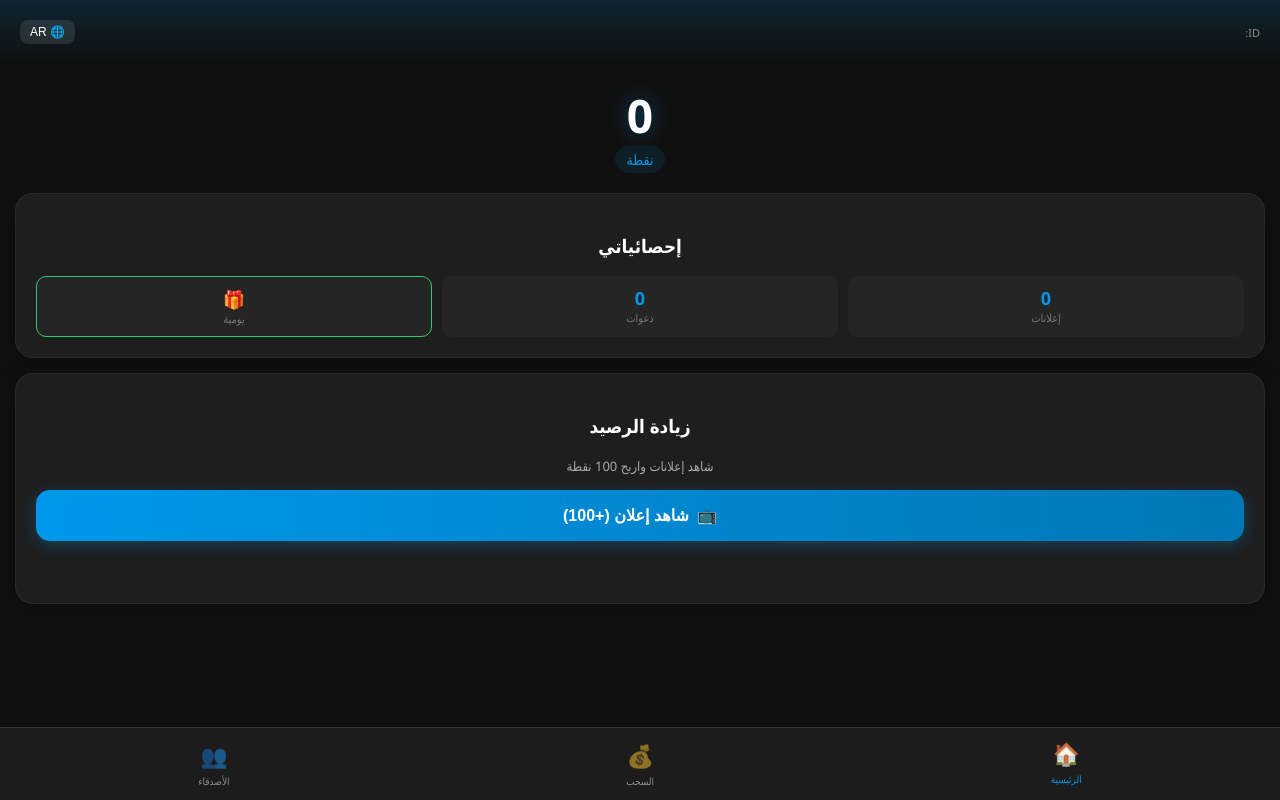
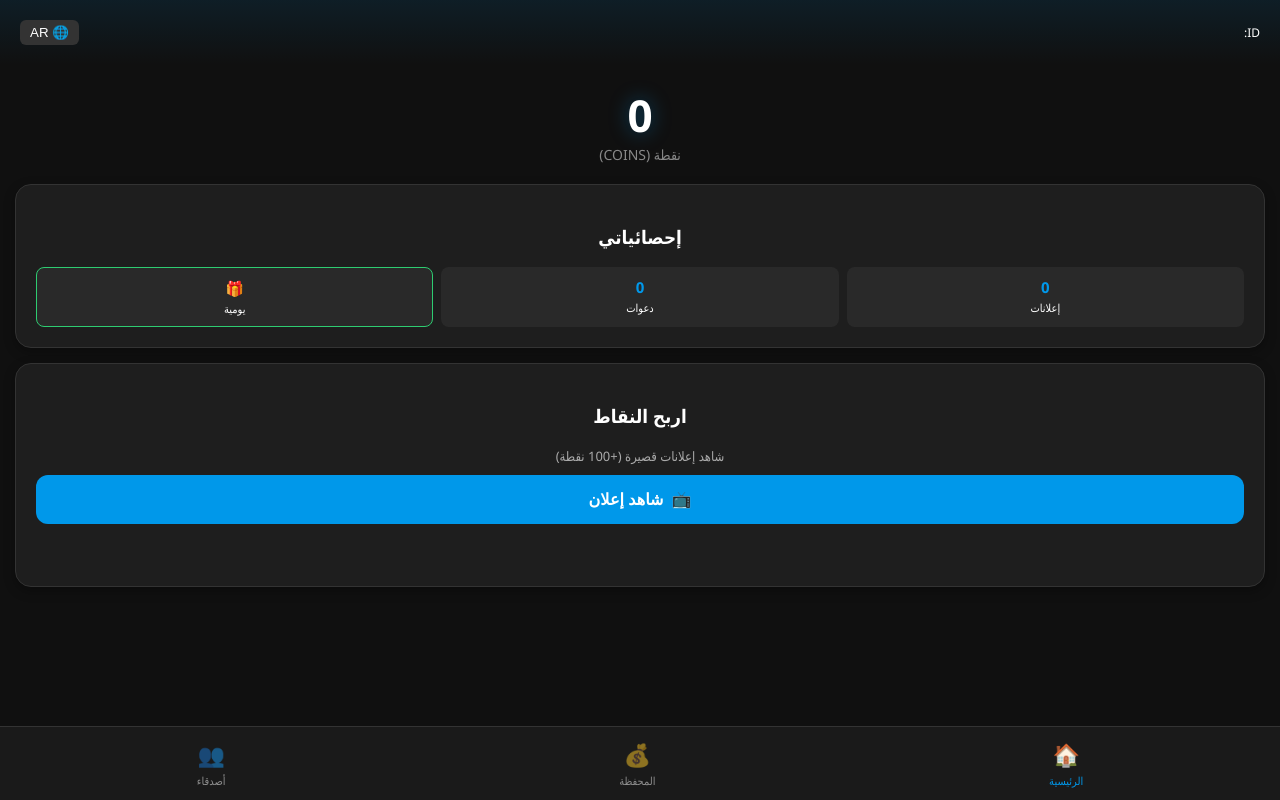
Before and after one commit to dineahmed05/Ton-wiiin-, a Flask app: page / in a window 1280 px wide. Run offline with Flask 3, Linux system fonts and the light colour scheme; data comes from the database, SQL or seed files in the repository; some libraries are stand-ins or nearby versions.

Commit message:
Update index.html

```diff
--- a/templates/index.html
+++ b/templates/index.html
@@ -3,69 +3,58 @@
 <head>
     <meta charset="UTF-8">
     <meta name="viewport" content="width=device-width, initial-scale=1.0, user-scalable=no">
-    <title>Ton Wiiin Pro</title>
+    <title>Ton Wiiin</title>
 
     <script src="https://telegram.org/js/telegram-web-app.js"></script>
 
     <script src="https://sad.adsgram.ai/js/sad.min.js"></script>
 
     <style>
-        /* --- التصميم الاحترافي (Dark Mode) --- */
-        :root { --primary: #0098EA; --bg: #101010; --card: #1e1e1e; --text: #ffffff; --green: #2ecc71; --red: #e74c3c; }
-        body { margin: 0; font-family: 'Segoe UI', Tahoma, Geneva, Verdana, sans-serif; background-color: var(--bg); color: var(--text); padding-bottom: 90px; user-select: none; -webkit-tap-highlight-color: transparent; }
+        /* --- التصميم (Dark Theme) --- */
+        :root { --primary: #0098EA; --bg: #101010; --card: #1e1e1e; --text: #ffffff; --green: #2ecc71; }
+        body { margin: 0; font-family: 'Segoe UI', Tahoma, sans-serif; background-color: var(--bg); color: var(--text); padding-bottom: 80px; user-select: none; }
 
         /* الهيدر */
-        .header { padding: 20px; background: linear-gradient(180deg, rgba(0,152,234,0.15) 0%, transparent 100%); display: flex; justify-content: space-between; align-items: center; }
-        .user-info h2 { margin: 0; font-size: 16px; }
-        .user-info p { margin: 0; font-size: 11px; color: #888; }
-
-        /* بطاقة الرصيد الكبيرة */
+        .header { padding: 20px; display: flex; justify-content: space-between; align-items: center; background: linear-gradient(180deg, rgba(0,152,234,0.1), transparent); }
         .big-balance { text-align: center; margin: 20px 0; }
-        .balance-amount { font-size: 46px; font-weight: 800; color: white; text-shadow: 0 0 20px rgba(0,152,234,0.4); }
-        .balance-label { font-size: 14px; color: var(--primary); background: rgba(0,152,234,0.1); padding: 4px 12px; border-radius: 20px; display: inline-block; }
+        .balance-amount { font-size: 44px; font-weight: 800; color: white; text-shadow: 0 0 20px rgba(0,152,234,0.4); }
 
         /* البطاقات */
-        .card { background-color: var(--card); border-radius: 18px; padding: 20px; margin: 15px; box-shadow: 0 8px 24px rgba(0,0,0,0.2); border: 1px solid rgba(255,255,255,0.05); text-align: center; }
-
-        /* الإحصائيات */
-        .stats-grid { display: grid; grid-template-columns: 1fr 1fr 1fr; gap: 10px; margin-top: 15px; }
-        .stat-box { background: rgba(255,255,255,0.03); padding: 10px; border-radius: 10px; }
-        .stat-val { font-size: 18px; font-weight: bold; color: var(--primary); display: block; }
-        .stat-lbl { font-size: 11px; color: #777; }
+        .card { background-color: var(--card); border-radius: 16px; padding: 20px; margin: 15px; border: 1px solid #333; text-align: center; box-shadow: 0 4px 12px rgba(0,0,0,0.3); }
 
         /* الأزرار */
-        .btn { width: 100%; padding: 16px; border-radius: 14px; border: none; font-size: 16px; font-weight: bold; cursor: pointer; margin-top: 12px; display: flex; align-items: center; justify-content: center; gap: 8px; transition: transform 0.1s; color: white; }
-        .btn-primary { background: linear-gradient(90deg, #0098EA, #0077b5); box-shadow: 0 4px 15px rgba(0,152,234,0.3); }
-        .btn-success { background: linear-gradient(90deg, #2ecc71, #27ae60); box-shadow: 0 4px 15px rgba(46,204,113,0.3); }
-        .btn-admin { background: #e74c3c; width: auto; padding: 10px 20px; font-size: 14px; display: none; margin: 0 auto 10px; }
-        .btn:active { transform: scale(0.97); }
+        .btn { width: 100%; padding: 15px; border-radius: 12px; border: none; font-size: 16px; font-weight: bold; cursor: pointer; margin-top: 10px; color: white; display: flex; justify-content: center; align-items: center; gap: 8px; transition: 0.2s; }
+        .btn-primary { background: var(--primary); }
+        .btn-success { background: var(--green); }
+        .btn:active { transform: scale(0.96); }
+
+        /* القائمة السفلية */
+        .nav { position: fixed; bottom: 0; width: 100%; background: #1a1a1a; display: flex; justify-content: space-around; padding: 12px 0; border-top: 1px solid #333; z-index: 100; }
+        .nav-item { opacity: 0.5; font-size: 11px; text-align: center; cursor: pointer; }
+        .nav-item.active { opacity: 1; color: var(--primary); }
+        .nav-icon { font-size: 22px; display: block; margin-bottom: 4px; }
+
+        /* الصفحات */
+        .page { display: none; animation: fadeIn 0.3s; }
+        .page.active { display: block; }
+        @keyframes fadeIn { from { opacity: 0; transform: translateY(10px); } to { opacity: 1; transform: translateY(0); } }
 
         /* المدخلات */
-        .input-box { background: #151515; border: 1px solid #333; padding: 15px; border-radius: 12px; width: 88%; color: white; text-align: center; font-size: 16px; outline: none; margin-bottom: 10px; }
-        .input-box:focus { border-color: var(--primary); }
+        input { width: 85%; padding: 14px; background: #252525; border: 1px solid #444; color: white; border-radius: 10px; text-align: center; margin-bottom: 10px; outline: none; font-size: 16px; }
 
-        /* شريط التحويل */
-        .convert-bar { background: rgba(46,204,113,0.1); border: 1px solid rgba(46,204,113,0.2); padding: 12px; border-radius: 12px; display: flex; justify-content: space-around; font-size: 14px; margin-bottom: 15px; color: #ddd; }
+        /* زر الأدمن */
+        #admin-btn { background: #e74c3c; width: auto; margin: 0 auto 10px; display: none; padding: 8px 15px; font-size: 13px; }
 
-        /* القائمة السفلية */
-        .nav { position: fixed; bottom: 0; width: 100%; background: rgba(30,30,30,0.95); backdrop-filter: blur(10px); display: flex; justify-content: space-around; padding: 12px 0; border-top: 1px solid rgba(255,255,255,0.1); z-index: 100; }
-        .nav-item { opacity: 0.5; font-size: 10px; text-align: center; cursor: pointer; transition: 0.3s; display: flex; flex-direction: column; align-items: center; gap: 4px; }
-        .nav-item.active { opacity: 1; color: var(--primary); transform: translateY(-2px); }
-        .nav-icon { font-size: 22px; }
-
-        .page { display: none; animation: fadeIn 0.3s ease; }
-        .page.active { display: block; }
-        @keyframes fadeIn { from { opacity: 0; transform: translateY(10px); } to { opacity: 1; transform: translateY(0); } }
+        .stats-grid { display: grid; grid-template-columns: 1fr 1fr 1fr; gap: 8px; margin-top: 15px; }
+        .stat-box { background: rgba(255,255,255,0.05); padding: 10px; border-radius: 8px; font-size: 11px; }
+        .stat-val { font-size: 15px; font-weight: bold; color: var(--primary); display: block; margin-bottom: 3px; }
     </style>
 </head>
 <body>
 
     <div class="header">
-        <div class="user-info">
-            <h2 id="display-name">...</h2>
-            <p>ID: <span id="display-id">...</span></p>
-        </div>
-        <button onclick="toggleLang()" style="background:rgba(255,255,255,0.1); border:none; color:white; padding:5px 10px; border-radius:8px; font-size:12px;">🌐 <span id="lang-txt">AR</span></button>
+        <div style="font-size:12px;">ID: <span id="user-id">...</span></div>
+        <button onclick="toggleLang()" style="background:#333; color:white; border:none; padding:5px 10px; border-radius:6px;">🌐 <span id="lang-txt">AR</span></button>
     </div>
 
     <button id="admin-btn" class="btn btn-admin" onclick="location.href='/admin_panel_secret_key_99'">🔒 لوحة التحكم</button>
@@ -73,67 +62,50 @@
     <div id="p-home" class="page active">
         <div class="big-balance">
             <div class="balance-amount" id="balance">0</div>
-            <span class="balance-label" data-key="points">نقطة (Points)</span>
+            <div style="color:#888; font-size:14px;">نقطة (COINS)</div>
         </div>
 
         <div class="card">
-            <h3 data-key="my_stats">إحصائياتي</h3>
+            <h3>إحصائياتي</h3>
             <div class="stats-grid">
-                <div class="stat-box">
-                    <div class="stat-val" id="stat-ads">0</div>
-                    <div class="stat-lbl" data-key="ads_viewed">إعلانات</div>
-                </div>
-                <div class="stat-box">
-                    <div class="stat-val" id="stat-refs">0</div>
-                    <div class="stat-lbl" data-key="invites">دعوات</div>
-                </div>
-                <div class="stat-box" onclick="claimDaily()" style="cursor:pointer; border:1px solid var(--green);">
-                    <div class="stat-val">🎁</div>
-                    <div class="stat-lbl" data-key="daily">يومية</div>
-                </div>
+                <div class="stat-box"><span class="stat-val" id="stat-ads">0</span>إعلانات</div>
+                <div class="stat-box"><span class="stat-val" id="stat-refs">0</span>دعوات</div>
+                <div class="stat-box" onclick="claimDaily()" style="cursor:pointer; border:1px solid var(--green);"><span class="stat-val">🎁</span>يومية</div>
             </div>
         </div>
 
         <div class="card">
-            <h3 data-key="earn_title">مشاهدة الإعلانات</h3>
-            <p style="color:#aaa; font-size:13px; margin-bottom:15px;" data-key="earn_desc">شاهد إعلانات قصيرة واربح 100 نقطة فوراً</p>
+            <h3 data-key="earn">اربح النقاط</h3>
+            <p style="color:#aaa; font-size:13px; margin-bottom: 10px;">شاهد إعلانات قصيرة (+100 نقطة)</p>
             <button class="btn btn-primary" onclick="showAd()">
-                📺 <span data-key="watch_btn">شاهد إعلان (+100)</span>
+                📺 <span data-key="watch">شاهد إعلان</span>
             </button>
-            <p id="ad-status" style="margin-top:10px; font-size:12px; min-height:20px;"></p>
+            <p id="ad-status" style="margin-top:10px; font-size:12px; height:20px;"></p>
         </div>
     </div>
 
     <div id="p-wallet" class="page">
         <div class="card">
-            <h3 data-key="wd_title">سحب الأرباح</h3>
-
-            <div class="convert-bar">
-                <span>💵 ≈ <span id="usd-val">0.00</span> $</span>
+            <h3 data-key="withdraw">سحب الأرباح</h3>
+            <div style="background:#252525; padding:10px; border-radius:8px; margin-bottom:15px; font-size:13px; color:#ddd;">
+                <span>💵 ≈ <span id="usd-val">0.00</span> $</span> &nbsp;|&nbsp;
                 <span>💎 <span id="ton-val">0.00</span> TON</span>
             </div>
-
-            <p style="font-size:12px; color:#aaa; margin-bottom:10px;" data-key="wd_min">الحد الأدنى: 50,000 نقطة</p>
-            <input type="text" class="input-box" id="wallet-input" placeholder="عنوان محفظة TON (UQ...)">
-
-            <button class="btn btn-success" onclick="withdraw()">
-                💸 <span data-key="wd_confirm">تأكيد السحب</span>
-            </button>
+            <p style="font-size:11px; color:#888; margin-bottom:5px;">الحد الأدنى: 50,000 نقطة</p>
+            <input type="text" id="wallet-input" placeholder="عنوان محفظة TON (UQ...)">
+            <button class="btn btn-success" onclick="withdraw()">💸 تأكيد السحب</button>
         </div>
     </div>
 
     <div id="p-friends" class="page">
         <div class="card">
-            <h3 data-key="ref_title">برنامج الإحالة</h3>
-            <p style="font-size:13px; color:#ccc; line-height:1.6;" data-key="ref_desc">
-                اربح <b>500 نقطة</b> عن كل صديق.<br>
-                <span style="color:#ffcc00; font-size:11px;">⚠️ الشرط: يجب أن يشاهد الصديق 20 إعلان.</span>
-            </p>
+            <h3 data-key="invite">برنامج الإحالة</h3>
+            <p style="font-size:13px; color:#ccc;">اربح <b>500 نقطة</b> عن كل صديق.</p>
+            <p style="font-size:11px; color:#e74c3c;">⚠️ الشرط: يجب أن يشاهد الصديق 20 إعلان.</p>
 
-            <input type="text" class="input-box" id="ref-link" readonly value="..." style="font-size:12px; color:var(--primary);">
-
-            <button class="btn btn-primary" onclick="copyRef()">📋 <span data-key="copy_btn">نسخ الرابط</span></button>
-            <button class="btn" style="background:#50a7ea; margin-top:8px;" onclick="shareTelegram()">✈️ <span data-key="share_btn">مشاركة</span></button>
+            <input type="text" id="ref-link" readonly value="..." style="font-size:12px; color:var(--primary);">
+            <button class="btn btn-primary" onclick="copyRef()">📋 نسخ الرابط</button>
+            <button class="btn" style="background:#0088cc; margin-top:5px;" onclick="shareTelegram()">✈️ مشاركة</button>
         </div>
     </div>
 
@@ -150,51 +122,30 @@
     </div>
 
     <script>
-        // --- الثوابت والإعدادات ---
-        const BLOCK_ID = "18732";
+        // --- الثوابت ---
+        const BLOCK_ID = "18732";           // ✅ تأكد أن هذا هو كودك من Adsgram
         const BOT_USERNAME = "Watchandwiiinbot";
-        const ADMIN_ID_STR = "1207530445";
-
-        // أسعار الصرف
-        const RATE_USD = 0.5 / 100000;
-        const TON_PRICE = 6.5;
-
-        // اللغات
-        const langData = {
-            ar: {
-                points: "نقطة", my_stats: "إحصائياتي", ads_viewed: "إعلانات", invites: "دعوات", withdrawn: "سحوبات", daily: "يومية",
-                earn_title: "زيادة الرصيد", earn_desc: "شاهد إعلانات واربح 100 نقطة", watch_btn: "شاهد إعلان (+100)",
-                wd_title: "طلب سحب", wd_min: "الحد الأدنى: 50,000 نقطة", wd_confirm: "تأكيد السحب",
-                ref_title: "دعوة الأصدقاء", ref_desc: "اربح 500 نقطة عن كل صديق (بعد 20 إعلان).", copy_btn: "نسخ الرابط", share_btn: "مشاركة",
-                nav_home: "الرئيسية", nav_wd: "السحب", nav_friends: "الأصدقاء",
-                msg_copy: "تم النسخ!", msg_sent: "تم إرسال الطلب!", msg_low: "رصيد غير كاف!", msg_bonus: "تم استلام المكافأة"
-            },
-            en: {
-                points: "Points", my_stats: "My Stats", ads_viewed: "Ads", invites: "Invites", withdrawn: "Withdrawn", daily: "Daily",
-                earn_title: "Earn Coins", earn_desc: "Watch ads to earn 100 points", watch_btn: "Watch Ad (+100)",
-                wd_title: "Withdraw", wd_min: "Min: 50,000 Points", wd_confirm: "Request Withdraw",
-                ref_title: "Referrals", ref_desc: "Earn 500 pts per friend (after 20 ads).", copy_btn: "Copy Link", share_btn: "Share",
-                nav_home: "Home", nav_wd: "Wallet", nav_friends: "Friends",
-                msg_copy: "Copied!", msg_sent: "Request Sent!", msg_low: "Low Balance!", msg_bonus: "Bonus Claimed"
-            }
-        };
+        const ADMIN_ID = "1207530445";
 
         const tg = window.Telegram.WebApp;
         tg.expand();
 
-        const user = tg.initDataUnsafe.user || {id: 0, first_name: "Guest", username: ""};
+        const user = tg.initDataUnsafe.user || {id: 0, first_name: "Guest"};
         let currentLang = 'ar';
         let userBalance = 0;
 
-        // --- دالة البدء ---
+        // --- قاموس اللغة ---
+        const langData = {
+            ar: { earn: "اربح النقاط", watch: "شاهد إعلان", withdraw: "سحب الأرباح", invite: "دعوة الأصدقاء", nav_home: "الرئيسية", nav_wd: "المحفظة", nav_friends: "أصدقاء" },
+            en: { earn: "Earn Points", watch: "Watch Ad", withdraw: "Withdraw", invite: "Invite Friends", nav_home: "Home", nav_wd: "Wallet", nav_friends: "Friends" }
+        };
+
+        // --- 1. دالة البداية (Init) ---
         async function init() {
-            // إظهار زر الأدمن
-            if (String(user.id) === ADMIN_ID_STR) {
+            if (String(user.id) === ADMIN_ID) {
                 document.getElementById('admin-btn').style.display = 'block';
             }
-
-            if(document.getElementById('display-name')) document.getElementById('display-name').innerText = user.first_name;
-            if(document.getElementById('display-id')) document.getElementById('display-id').innerText = user.id;
+            document.getElementById('user-id').innerText = user.id;
 
             try {
                 const res = await fetch('/api/login', {
@@ -216,11 +167,10 @@
 
                 document.getElementById('stat-ads').innerText = data.ads_watched || 0;
                 document.getElementById('stat-refs').innerText = data.referral_count || 0;
-
                 document.getElementById('ref-link').value = `https://t.me/${BOT_USERNAME}?startapp=${user.id}`;
 
             } catch (e) {
-                console.error("Connection Error", e);
+                console.error(e);
             }
         }
 
@@ -228,28 +178,30 @@
             if(data.balance !== undefined) userBalance = data.balance;
             document.getElementById('balance').innerText = userBalance.toLocaleString();
 
-            const usd = userBalance * RATE_USD;
-            const ton = usd / TON_PRICE;
+            const usd = userBalance * (0.5 / 100000);
+            const ton = usd / 6.5;
             document.getElementById('usd-val').innerText = usd.toFixed(2);
             document.getElementById('ton-val').innerText = ton.toFixed(4);
         }
 
-        // --- عرض الإعلان (بالطريقة الجديدة) ---
+        // --- 2. دالة الإعلانات (المصححة) ---
         function showAd() {
             const status = document.getElementById('ad-status');
             status.innerText = (currentLang==='ar') ? "جاري التحميل..." : "Loading...";
 
-            // التحقق من المكتبة
+            // التحقق من تحميل المكتبة
             if (!window.Adsgram) {
-                status.innerText = "Error: Library not loaded";
+                status.innerText = "❌ خطأ: المكتبة لم تتحمل (تحقق من الإنترنت)";
+                status.style.color = "red";
                 return;
             }
 
-            [span_0](start_span)//[span_0](end_span) تهيئة الإعلان بالرابط الجديد
+            [span_0](start_span)// تهيئة الإعلان[span_0](end_span)
             const AdController = window.Adsgram.init({ blockId: BLOCK_ID });
 
+            [span_1](start_span)// عرض الإعلان[span_1](end_span)
             AdController.show().then((result) => {
-                [span_1](start_span)//[span_1](end_span) نجاح المشاهدة
+                // نجاح المشاهدة
                 fetch('/api/watch', {
                     method: 'POST',
                     headers: {'Content-Type': 'application/json'},
@@ -261,13 +213,16 @@
                     status.style.color = "#2ecc71";
                 });
             }).catch((result) => {
-                [span_2](start_span)//[span_2](end_span) فشل أو إغلاق
+                // فشل أو تخطي (يعرض السبب بالضبط)
                 console.log(result);
-                status.innerText = "❌";
+                [span_2](start_span)//[span_2](end_span) النتيجة تحتوي على وصف الخطأ
+                const errorDesc = result ? result.description : "Unknown Error";
+                status.innerText = "⚠️ لم تكتمل: " + errorDesc;
                 status.style.color = "#e74c3c";
             });
         }
 
+        // --- بقية الوظائف ---
         function claimDaily() {
             fetch('/api/daily_bonus', {
                 method: 'POST',
@@ -278,14 +233,14 @@
                     updateUI({balance: d.new_balance});
                     alert(langData[currentLang].msg_bonus);
                 } else {
-                    alert((currentLang==='ar') ? "عد غداً!" : "Come back tomorrow!");
+                    alert("عد غداً!");
                 }
             });
         }
 
         function withdraw() {
             const wallet = document.getElementById('wallet-input').value;
-            if(wallet.length < 5) return alert("أدخل المحفظة!");
+            if(wallet.length < 5) return alert("محفظة خاطئة!");
 
             fetch('/api/withdraw', {
                 method: 'POST',
@@ -293,10 +248,10 @@
                 body: JSON.stringify({user_id: user.id, wallet: wallet})
             }).then(r => r.json()).then(d => {
                 if(d.success) {
-                    alert(langData[currentLang].msg_sent);
+                    alert("تم الطلب بنجاح!");
                     location.reload();
                 } else {
-                    alert(langData[currentLang].msg_low);
+                    alert("رصيد غير كاف (50,000)");
                 }
             });
         }
@@ -326,12 +281,12 @@
             const el = document.getElementById('ref-link');
             el.select();
             navigator.clipboard.writeText(el.value);
-            alert(langData[currentLang].msg_copy);
+            alert("تم النسخ!");
         }
 
         function shareTelegram() {
             const link = document.getElementById('ref-link').value;
-            const msg = "Watch Ads & Earn TON! 💎🤑";
+            const msg = "Watch Ads & Earn TON! 💎";
             const url = `https://t.me/share/url?url=${encodeURIComponent(link)}&text=${encodeURIComponent(msg)}`;
             tg.openTelegramLink(url);
         }
@@ -343,7 +298,8 @@
             el.classList.add('active');
         }
 
+        // تشغيل
         init();
     </script>
 </body>
-    </html>
+</html>
```
